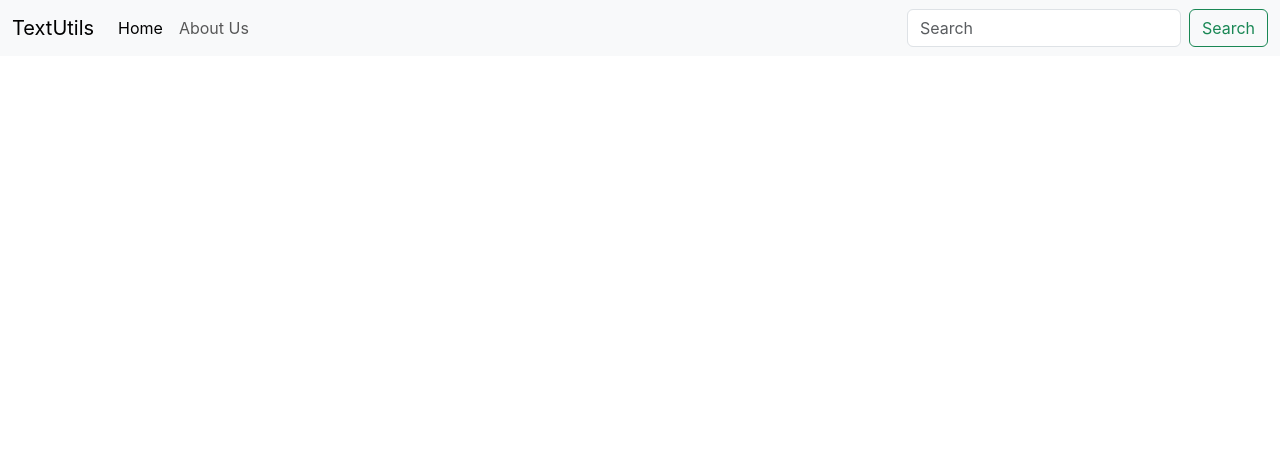
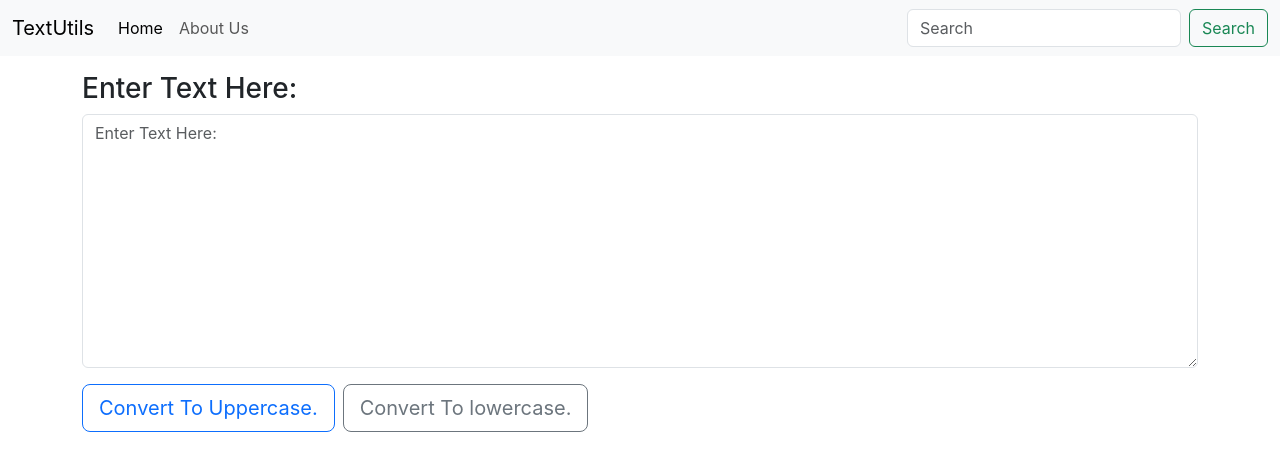
Before and after one commit to Karan551/react_projects, a React (Create React App) app: page / in a window 1280 px wide. Shown: the top 470 px of the page. Built offline with nearby package versions, Linux system fonts and the light colour scheme.

Commit message:
Adding TextForm component.And Add useState Hooks.

```diff
--- a/src/App.js
+++ b/src/App.js
@@ -1,11 +1,15 @@
 // import logo from './logo.svg';
 import './App.css';
 import Navbar from './components/Navbar';
+import TextForm from './components/TextForm';
 
 function App() {
   // Adding navbar component with the help of bootstrap.
   return (<>
     <Navbar title='TextUtils' about='About Us' />
+    <div className="container my-3">
+      <TextForm heading='Enter Text Here:' />
+    </div>
   </>
   );
 }
--- /dev/null
+++ b/src/components/TextForm.js
@@ -0,0 +1,40 @@
+import React, { useState } from 'react'
+
+export default function TextForm({ heading }) {
+    // Declare a new state variable which we will call text.
+    const [text, setText] = useState("")
+    // This function for btn
+    const upperBtn = (element) => {
+        let upperText = text.toUpperCase()
+        // print the upperText value in the textArea field.
+        setText(upperText)
+    }
+    const lowerBtn = (element) => {
+        let lowerText = text.toLowerCase()
+        // update the value of text with the help of setText function.
+        setText(lowerText)
+    }
+    const changeValue = (element) => {
+        // print the value in text area field with the help of setText function.(update the value of text with the help of setText function )
+        setText(element.target.value)
+
+        // console.log(element.target)
+        // console.log(element.target.value)
+    }
+
+
+    return (
+        <>
+            <h3>{heading}</h3>
+            <div className="mb-3">
+                <textarea className="form-control" id="exampleFormControlTextarea1" rows="10" value={text} onChange={changeValue} placeholder='Enter Text Here:' spellCheck='true'></textarea>
+            </div>
+
+            <button className='btn btn-outline-primary btn-lg' onClick={upperBtn}>Convert To Uppercase.</button>
+            <button className='btn btn-outline-secondary btn-lg mx-2' onClick={lowerBtn}>Convert To lowercase.</button>
+
+
+
+        </>
+    )
+}
```
